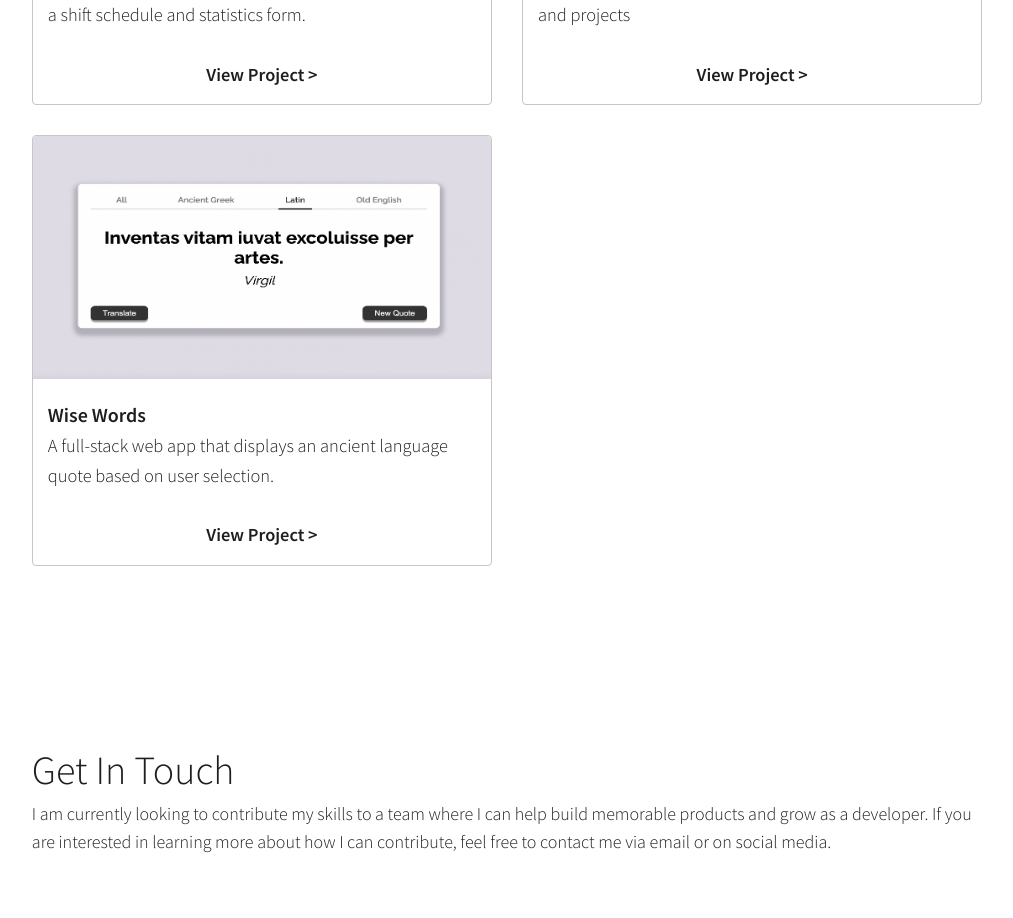
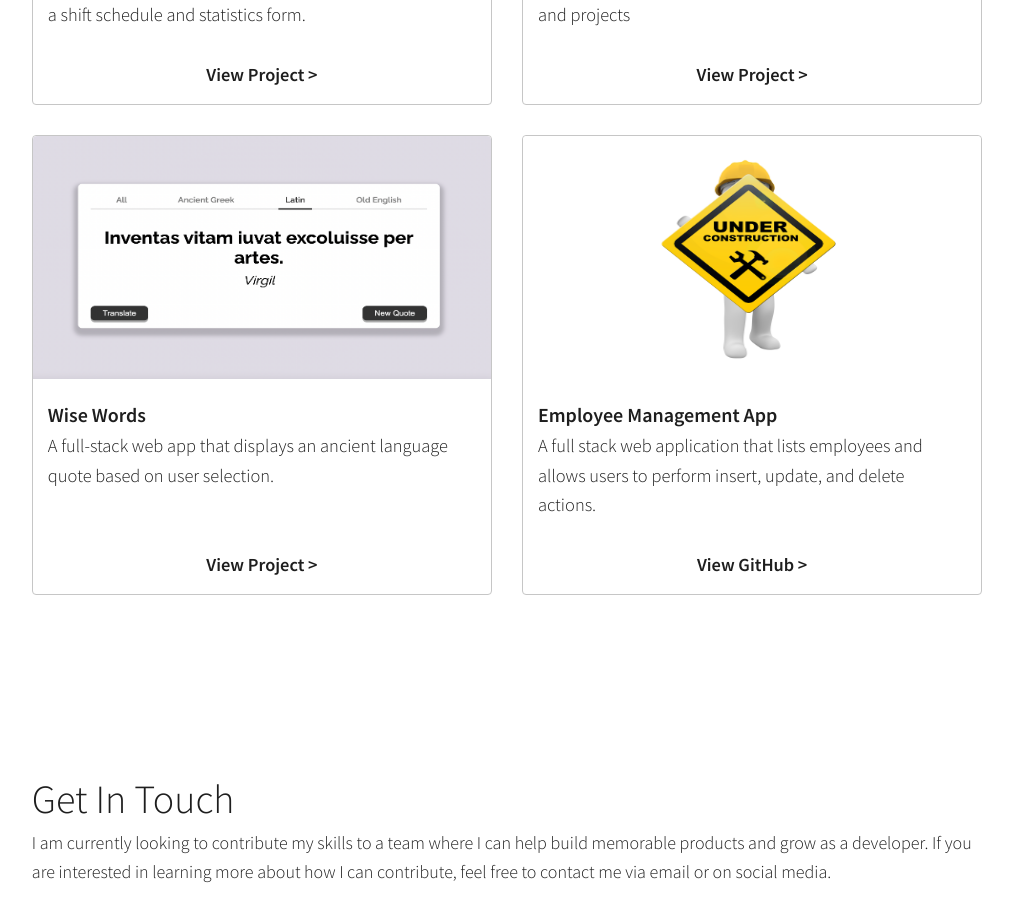
Before and after one commit to markjager13/next-portfolio, a Next.js app: page / in a window 1280 px wide. Shown: the part 2180-3098 px from the top of the page, without its empty margins (133-1146 px from the left). Built offline with nearby package versions, Linux system fonts and the light colour scheme.

Commit message:
added p4 inprogress project ema

```diff
--- a/src/components/Projects/Projects.js
+++ b/src/components/Projects/Projects.js
@@ -18,6 +18,34 @@ const Projects = ( {projects} ) => {
         <CardGrid>
         {projects.map(project => (
             <Card key={project.id}>
+                {project.id === "p4" ?
+                    <>
+                    <CardImageContainer>
+                        <CardImage>
+                            <Image
+                                src={project.image}
+                                alt="project image"
+                                width={1688}
+                                height={896}
+                                layout="responsive"
+                                priority={true}
+                            />
+                        </CardImage>
+                    </CardImageContainer>
+                    <CardContent>
+                        <CardTitle>
+                            {project.title}
+                        </CardTitle>
+                        <CardSubtitle>
+                            {project.description}
+                        </CardSubtitle>
+                    </CardContent>
+                    <Link href={project.github}>
+                    <a target="_blank" rel="noopener noreferrer"><span>{"View GitHub >"}</span></a>
+                    </Link>
+                    </>
+                :
+                    <>
                     <CardImageContainer>
                         <Link href={`/project/${project.id}`} passHref>
                             <CardImage>
@@ -45,6 +73,8 @@ const Projects = ( {projects} ) => {
                     <Link href={`/project/${project.id}`}>
                     <a><span>{"View Project >"}</span></a>
                     </Link>
+                </>
+                }
             </Card>
         ))}
         </CardGrid>
--- a/src/data/data.json
+++ b/src/data/data.json
@@ -51,6 +51,23 @@
             "stack": ["HTML", "CSS", "JavaScript", "Node.js", "Express", "MongoDB", "REST API"],
             "github": "https://github.com/markjager13/wise-words-frontend",
             "demo": "https://wise-words-app.netlify.app/"
+        },
+        {
+            "id": "p4",
+            "title": "Employee Management App",
+            "description": "A full stack web application that lists employees and allows users to perform insert, update, and delete actions.",
+            "introText": "",
+            "purposeText": "",
+            "stackText": "",
+            "problemsText": "",
+            "lessonsText": "",
+            "image": "/images/inprogress.png",
+            "detailsImage1": "",
+            "detailsImage2": "",
+            "detailsImageStack": "/images/sb_r.png",
+            "stack": ["Spring Boot", "React", "Docker", "AWS", "Postgres", "CI/CD", "JUnit"],
+            "github": "https://github.com/markjager13/employee-management",
+            "demo": ""
         }
     ]
 }
```
Lines whose indentation alone changed are shown as unchanged.
